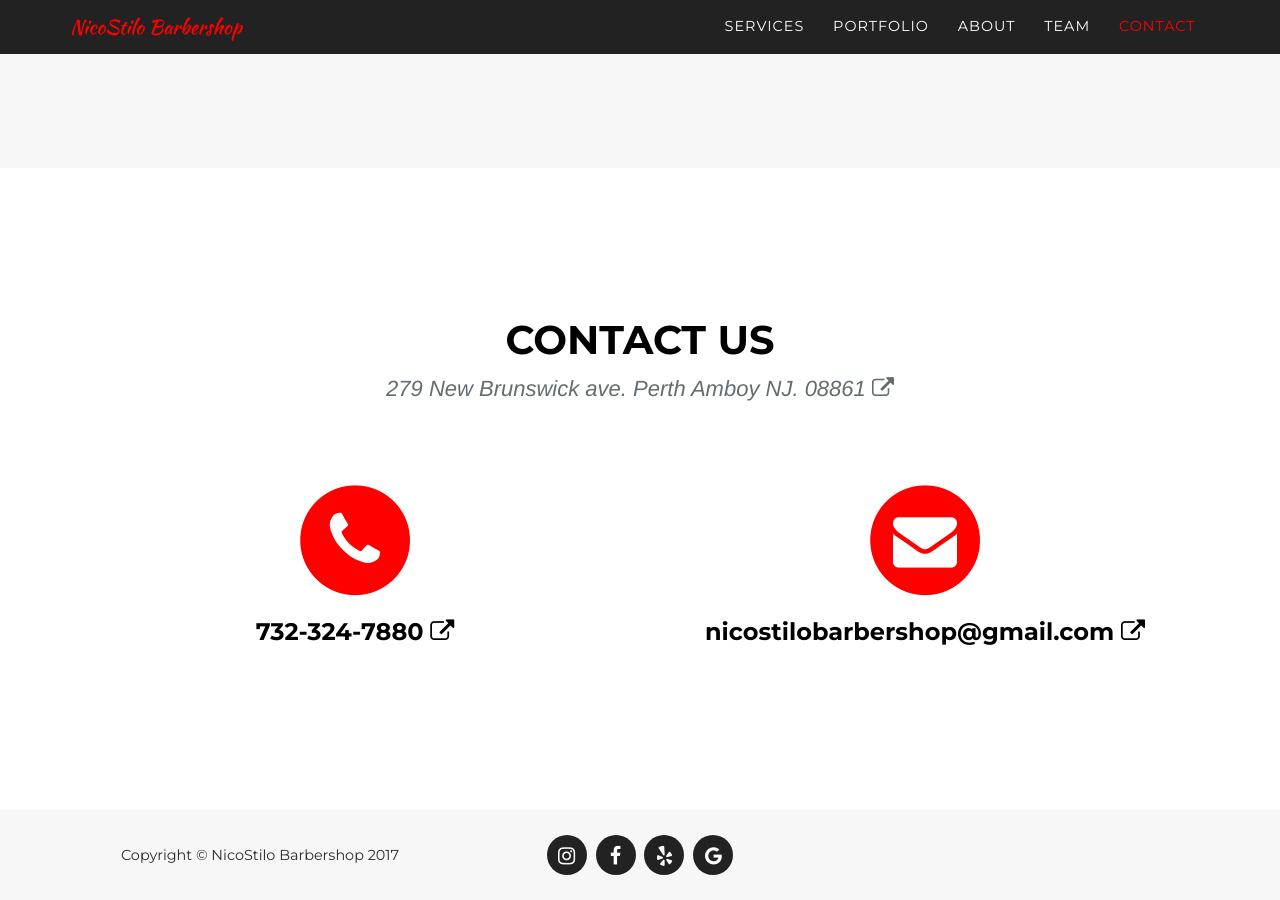
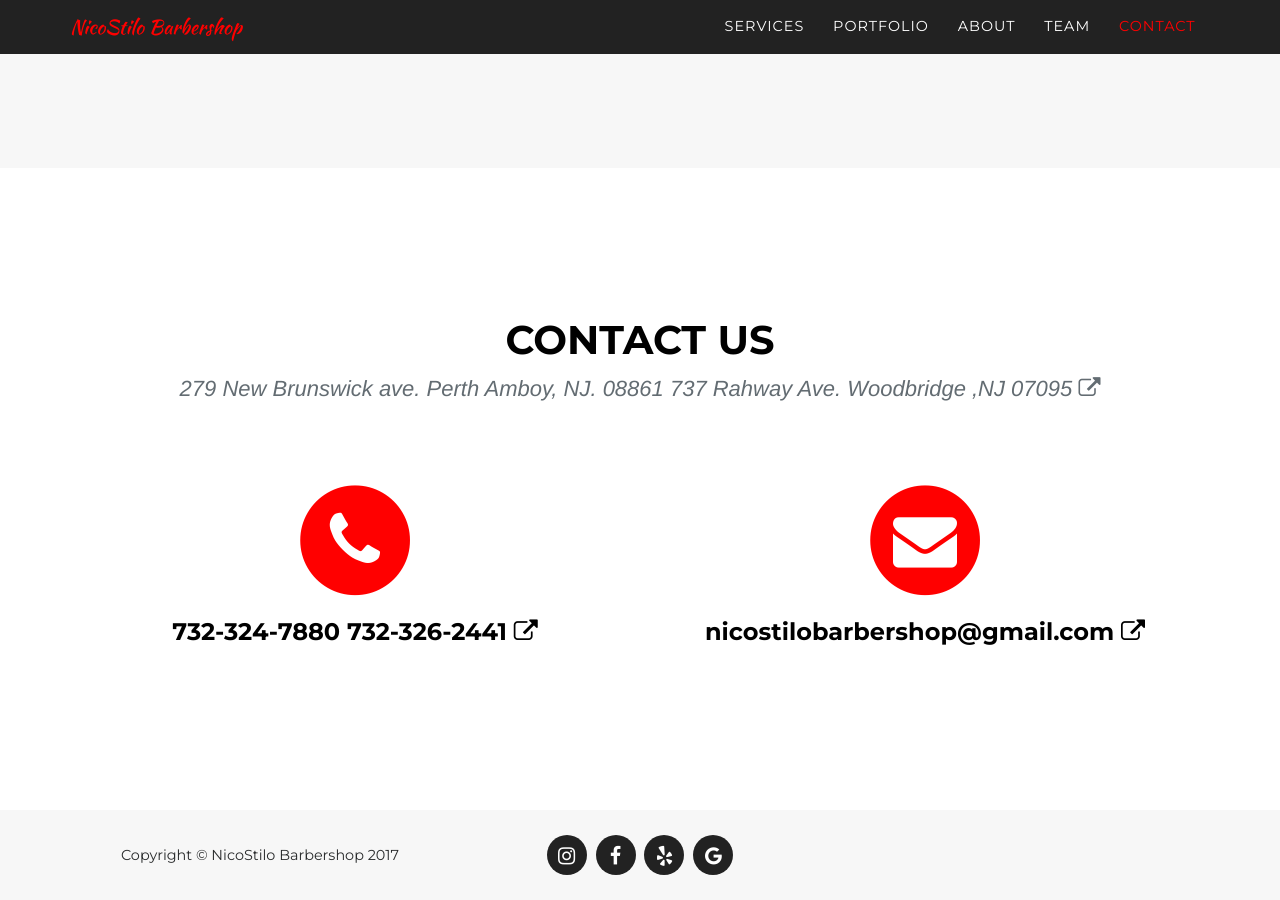
Before and after one commit to Nicostilo08/Nicostilo08.github.io, a Jekyll site: the page built from index.md, in a window 1280 px wide and 900 px high, scrolled down 6843 px. Built offline with Jekyll 4.4.1, drawn with Linux system fonts in a browser that asks for light colours; some web fonts are replaced.

Commit message:
Updated Index

```diff
--- a/index.md
+++ b/index.md
@@ -124,10 +124,15 @@
   description: I started working as a barber in 2009. What started as a hobby became
     my passion. I thank Evolution Barbershop in the Dominican Republic for the opportunity.
 contact-title: Contact Us
-contact-content: 279 New Brunswick ave. Perth Amboy NJ. 08861
-contact-phone: 732-324-7880
+contact-content: |-
+  279 New Brunswick ave. Perth Amboy, NJ. 08861
+  737  Rahway Ave. Woodbridge ,NJ 07095
+contact-phone: |-
+  732-324-7880
+  732-326-2441
 contact-phone-icon: fa-phone
 contact-email: nicostilobarbershop@gmail.com
 contact-email-icon: fa-envelope
+Field name:
 layout: barbershop
 ---
```
